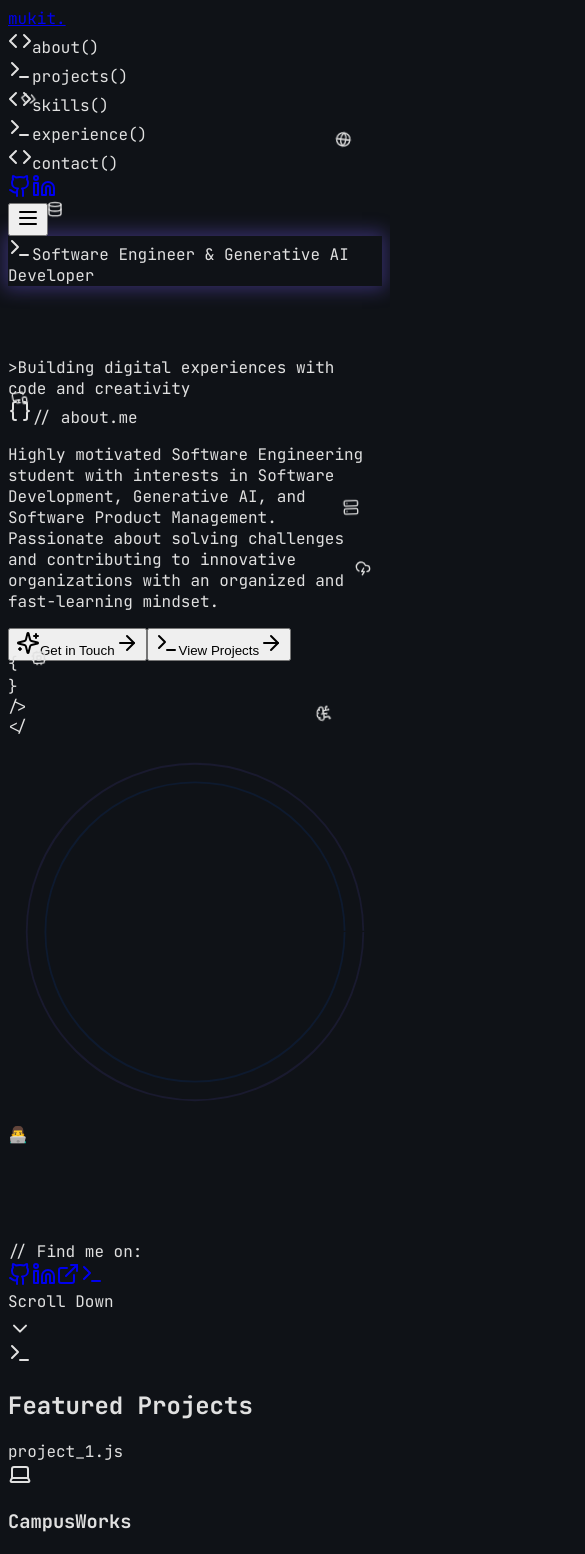
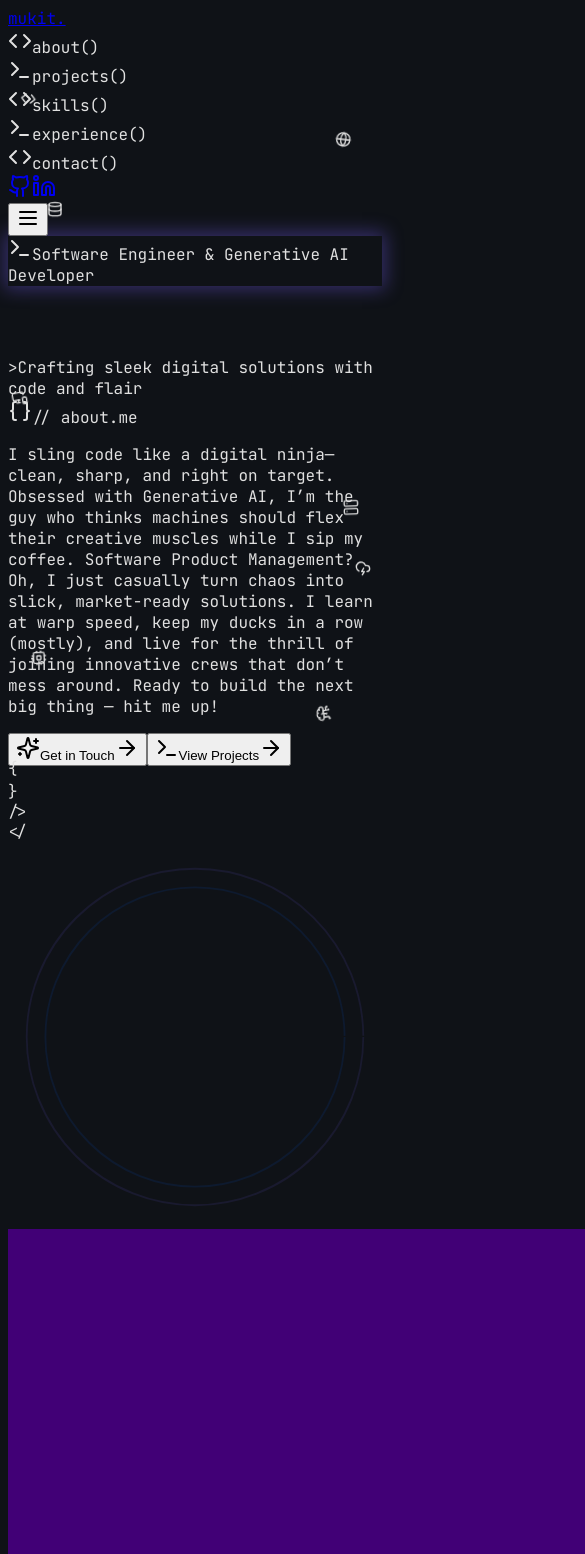
Before and after one commit to mahdin70/Portfolio, a React (Vite) app in the folder client/: page / in a window 390 px wide. Shown: the top 1554 px of the page, 585 px wide, since content can reach past the window. Built offline with nearby package versions, Linux system fonts and the light colour scheme; a web font is replaced by a local one.

Commit message:
Updated Hero Section

```diff
--- a/client/src/components/Hero.tsx
+++ b/client/src/components/Hero.tsx
@@ -1,10 +1,23 @@
 import { motion } from "framer-motion";
 import { Button } from "@/components/ui/button";
 import {
-  Github, Linkedin, ExternalLink, Terminal, Code,
-  Braces, ArrowRight, Sparkles, Star, ChevronDown,
-  Database, Globe, Server, Cpu, MonitorSmartphone,
-  BrainCircuit, CloudLightning
+  Github,
+  Linkedin,
+  ExternalLink,
+  Terminal,
+  Code,
+  Braces,
+  ArrowRight,
+  Sparkles,
+  Star,
+  ChevronDown,
+  Database,
+  Globe,
+  Server,
+  Cpu,
+  MonitorSmartphone,
+  BrainCircuit,
+  CloudLightning,
 } from "lucide-react";
 
 const Hero = () => {
@@ -36,8 +49,8 @@ const Hero = () => {
       transition: {
         delay: 0.5,
         duration: 2.5,
-      }
-    }
+      },
+    },
   };
 
   const floatingIcons = [
@@ -58,9 +71,9 @@ const Hero = () => {
       opacity: 1,
       transition: {
         pathLength: { type: "spring", duration: 5, bounce: 0 },
-        opacity: { duration: 0.5 }
-      }
-    }
+        opacity: { duration: 0.5 },
+      },
+    },
   };
 
   return (
@@ -108,7 +121,6 @@ const Hero = () => {
           </div>
 
           <h1 className="text-4xl md:text-5xl font-bold leading-tight mb-4">
-
             <motion.span
               className="block animated-gradient-text"
               initial={{ opacity: 0, y: 20 }}
@@ -119,12 +131,9 @@ const Hero = () => {
             </motion.span>
           </h1>
 
-          <motion.div
-            className="overflow-hidden mb-6"
-            variants={typingVariants}
-          >
-            <div className="terminal-text font-mono text-lg md:text-xl text-foreground/80">
-              Building digital experiences with code and creativity
+          <motion.div className="overflow-hidden mb-6" variants={typingVariants}>
+            <div className="terminal-text text-lg md:text-lg text-foreground/80">
+              Crafting sleek digital solutions with code and flair
             </div>
           </motion.div>
 
@@ -141,8 +150,11 @@ const Hero = () => {
               <Braces className="inline-block w-4 h-4 mr-2 text-secondary" />
               // about.me
             </div>
-            <p className="text-sm md:text-base text-foreground/90 leading-relaxed">
-              Highly motivated Software Engineering student with interests in Software Development, Generative AI, and Software Product Management. Passionate about solving challenges and contributing to innovative organizations with an organized and fast-learning mindset.
+            <p className="font-mono  text-sm md:text-base text-foreground/90 leading-relaxed">
+              I sling code like a digital ninja—clean, sharp, and right on target. Obsessed with Generative AI, I’m the guy who thinks
+              machines should flex their creative muscles while I sip my coffee. Software Product Management? Oh, I just casually turn chaos
+              into slick, market-ready solutions. I learn at warp speed, keep my ducks in a row (mostly), and live for the thrill of joining
+              innovative crews that don’t mess around. Ready to build the next big thing — hit me up!
             </p>
 
             {/* Animated shimmer effect */}
@@ -216,7 +228,7 @@ const Hero = () => {
               animate={{ scale: 1, rotate: 0 }}
               transition={{ duration: 0.5, delay: 0.2 }}
             >
-              {'{'}
+              {"{"}
             </motion.div>
             <motion.div
               className="absolute bottom-0 right-0 translate-x-1/2 translate-y-1/2 text-4xl text-primary/60 font-mono floating"
@@ -224,7 +236,7 @@ const Hero = () => {
               animate={{ scale: 1, rotate: 0 }}
               transition={{ duration: 0.5, delay: 0.4 }}
             >
-              {'}'}
+              {"}"}
             </motion.div>
             <motion.div
               className="absolute top-0 right-0 translate-x-1/2 -translate-y-1/2 text-2xl text-secondary/60 font-mono floating-reverse"
@@ -232,7 +244,7 @@ const Hero = () => {
               animate={{ scale: 1, rotate: 0 }}
               transition={{ duration: 0.5, delay: 0.6 }}
             >
-              {'/>'}
+              {"/>"}
             </motion.div>
             <motion.div
               className="absolute bottom-0 left-0 -translate-x-1/2 translate-y-1/2 text-2xl text-secondary/60 font-mono floating-slow"
@@ -240,13 +252,15 @@ const Hero = () => {
               animate={{ scale: 1, rotate: 0 }}
               transition={{ duration: 0.5, delay: 0.8 }}
             >
-              {'</'}
+              {"</"}
             </motion.div>
 
             {/* Circle connecting lines */}
             <svg className="absolute inset-0 w-full h-full z-0" viewBox="0 0 200 200">
               <motion.circle
-                cx="100" cy="100" r="80"
+                cx="100"
+                cy="100"
+                r="80"
                 fill="none"
                 stroke="rgba(0, 102, 255, 0.1)"
                 strokeWidth="1"
@@ -255,7 +269,9 @@ const Hero = () => {
                 animate="visible"
               />
               <motion.circle
-                cx="100" cy="100" r="90"
+                cx="100"
+                cy="100"
+                r="90"
                 fill="none"
                 stroke="rgba(123, 97, 255, 0.1)"
                 strokeWidth="1"
@@ -277,14 +293,8 @@ const Hero = () => {
               {/* Blue glow */}
               <div className="absolute -top-10 -left-10 w-40 h-40 bg-primary/40 blur-[60px] rounded-full"></div>
 
-              <div className="relative z-10 flex items-center justify-center">
-                <motion.span
-                  className="text-7xl"
-                  animate={{ rotate: [0, 5, 0, -5, 0] }}
-                  transition={{ duration: 5, repeat: Infinity }}
-                >
-                  👨‍💻
-                </motion.span>
+              <div className="relative z-10 flex items-center justify-center w-full h-full">
+                <img src="../../assets/Self-Image.jpg" alt="Profile Image" className="w-full h-full object-cover" />
               </div>
             </motion.div>
 
@@ -302,19 +312,19 @@ const Hero = () => {
                 initial={{
                   x: Math.cos((degree * Math.PI) / 180) * 150,
                   y: Math.sin((degree * Math.PI) / 180) * 150,
-                  opacity: 0
+                  opacity: 0,
                 }}
                 animate={{
                   x: Math.cos((degree * Math.PI) / 180) * 150,
                   y: Math.sin((degree * Math.PI) / 180) * 150,
                   opacity: [0, 0.8, 0],
-                  scale: [0.8, 1.2, 0.8]
+                  scale: [0.8, 1.2, 0.8],
                 }}
                 transition={{
                   duration: 3,
                   delay: i * 0.5,
                   repeat: Infinity,
-                  repeatDelay: 5
+                  repeatDelay: 5,
                 }}
               >
                 <Star className="text-secondary/40 w-3 h-3" />
@@ -331,12 +341,12 @@ const Hero = () => {
         initial="hidden"
         animate="visible"
       >
-        <motion.div className="font-mono text-sm text-muted-foreground" variants={itemVariants}>
+        <motion.div className="mt-2 font-mono text-sm text-muted-foreground" variants={itemVariants}>
           // Find me on:
         </motion.div>
 
         <motion.a
-          href="https://github.com/mahdinm"
+          href="https://github.com/mahdin70"
           target="_blank"
           rel="noopener noreferrer"
           className="bg-background/50 rounded-full p-2 text-foreground hover:text-primary hover:bg-card transition-all duration-300 hover:-translate-y-1 hover:shadow-[0_0_15px_rgba(0,102,255,0.3)]"
@@ -358,40 +368,17 @@ const Hero = () => {
         </motion.a>
 
         <motion.a
-          href="https://mukitmahdin.com"
-          target="_blank"
-          rel="noopener noreferrer"
-          className="bg-background/50 rounded-full p-2 text-foreground hover:text-primary hover:bg-card transition-all duration-300 hover:-translate-y-1 hover:shadow-[0_0_15px_rgba(0,102,255,0.3)]"
-          variants={itemVariants}
-          title="Portfolio Website"
-        >
-          <ExternalLink className="w-5 h-5" />
-        </motion.a>
-
-        <motion.a
           href="mailto:mahdin.mukit248@gmail.com"
           className="bg-background/50 rounded-full p-2 text-foreground hover:text-primary hover:bg-card transition-all duration-300 hover:-translate-y-1 hover:shadow-[0_0_15px_rgba(0,102,255,0.3)]"
           variants={itemVariants}
           title="Email Me"
+          onClick={(e) => {
+            e.preventDefault();
+            window.location.href = "mailto:mahdin.mukit248@gmail.com";
+          }}
         >
           <Terminal className="w-5 h-5" />
         </motion.a>
-      </motion.div>
-
-      {/* Scroll indicator at bottom */}
-      <motion.div
-        className="absolute bottom-4 left-1/2 -translate-x-1/2 text-foreground/50 flex flex-col items-center"
-        initial={{ opacity: 0, y: -10 }}
-        animate={{ opacity: 1, y: 0 }}
-        transition={{ delay: 3, duration: 0.5 }}
-      >
-        <span className="text-xs font-mono mb-2">Scroll Down</span>
-        <motion.div
-          animate={{ y: [0, 5, 0] }}
-          transition={{ duration: 1.5, repeat: Infinity }}
-        >
-          <ChevronDown className="w-5 h-5" />
-        </motion.div>
       </motion.div>
     </section>
   );
--- a/client/src/data/portfolioData.ts
+++ b/client/src/data/portfolioData.ts
@@ -93,7 +93,7 @@ export const workExperience = [
   {
     role: "Research Assistant",
     company: "Independent University, Bangladesh",
-    period: "November 2024 - Present",
+    period: "November 2024 - February 2025",
     tasks: [
       "Conducting Human-Computer Interaction (HCI) research focusing on AI usability and ethical considerations.",
       "Performing user interaction surveys for AI-driven technologies."
```
Also changed, not shown: client/assets/Self-Image.jpg (added).
